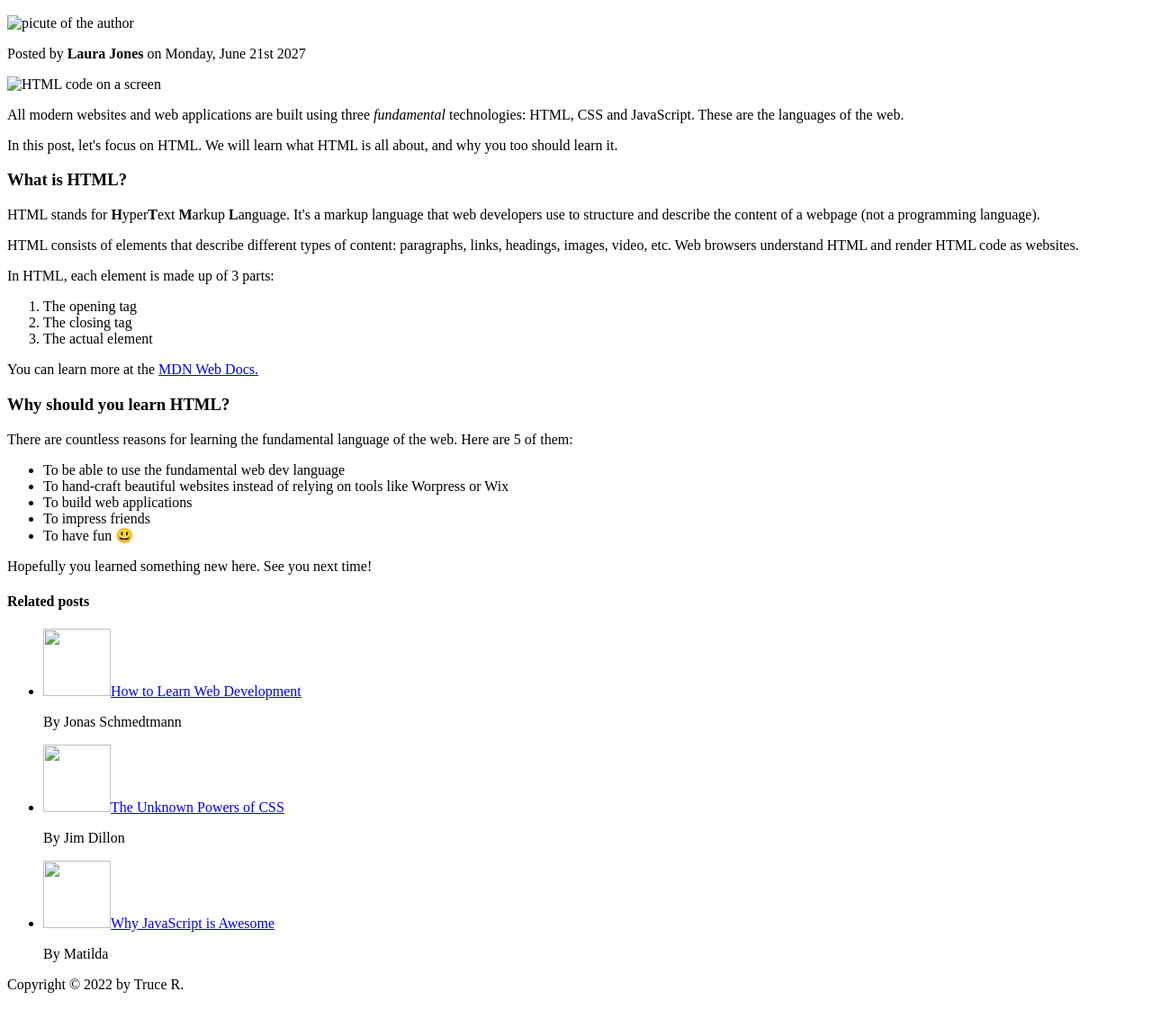
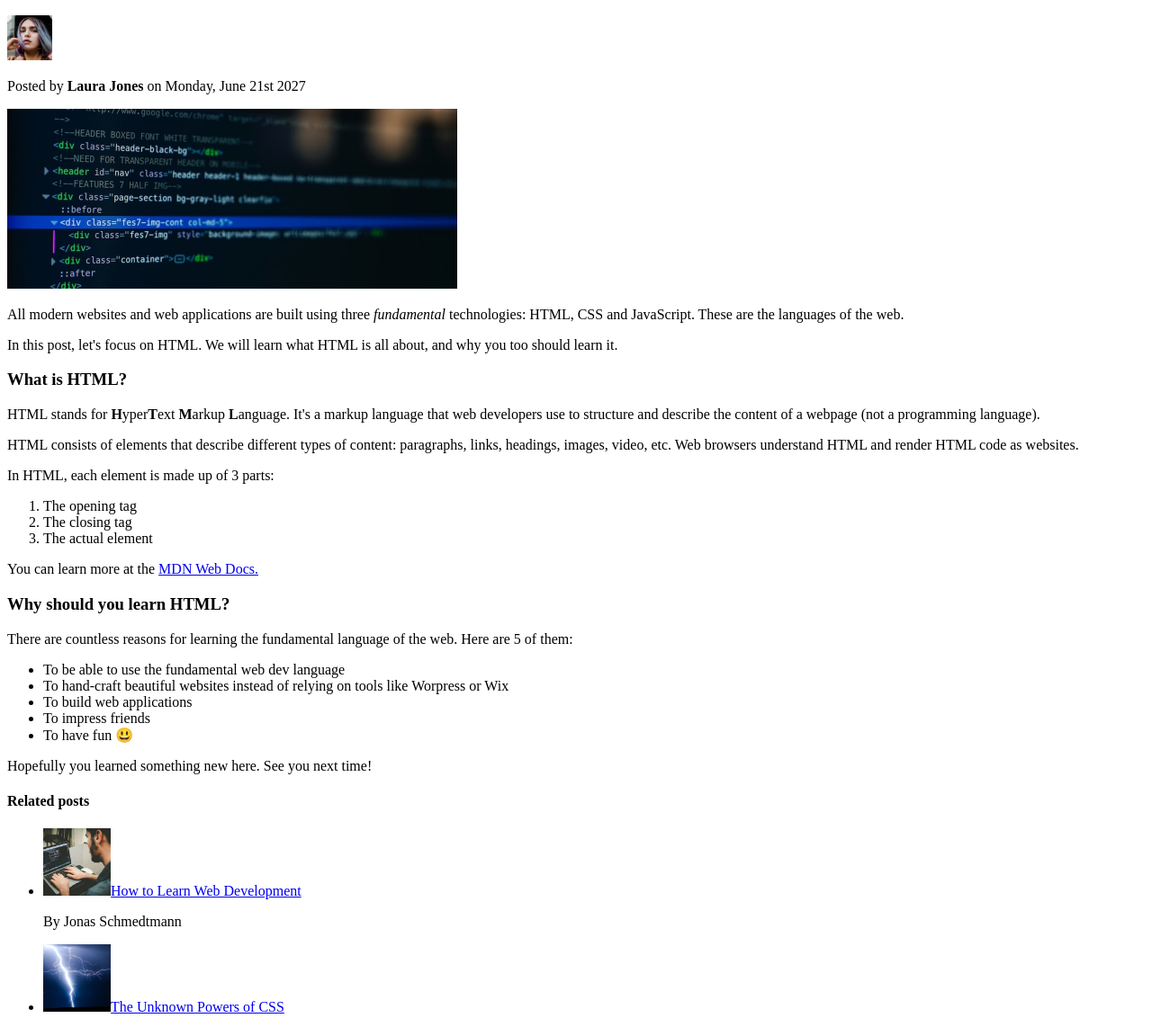
Before and after one commit to DevTruce/html-css, a plain HTML site: page Section 2 - HTML Development/src/index.html in a window 1280 px wide. Shown: the part 149-1291 px from the top of the page at 90% size. Before the commit the page ends 1269 px from the top, so only its background shows below. Drawn offline with Linux system fonts and the light colour scheme.

Commit message:
Completed Lessons 15 - 19 [Challenge #1]
completed this whole section alone very early in the course and just took notes during the rest since the project was completed

```diff
--- a/Section 2 - HTML Development/src/index.html
+++ b/Section 2 - HTML Development/src/index.html
@@ -21,7 +21,7 @@
       <header>
         <h2>The Basic Language of the Web: HTML</h2>
         <img
-          src="/Section 2 - HTML Development/laura-jones.jpg"
+          src="/Section 2 - HTML Development/img/laura-jones.jpg"
           width="50"
           height="50"
           alt="picute of the author"
@@ -29,7 +29,7 @@
         <p>Posted by<strong> Laura Jones </strong>on Monday, June 21st 2027</p>
 
         <img
-          src="/Section 2 - HTML Development/post-img.jpg"
+          src="/Section 2 - HTML Development/img/post-img.jpg"
           width="500"
           height="200"
           alt="HTML code on a screen"
@@ -91,7 +91,7 @@
       <ul>
         <li>
           <img
-            src="/Section 2 - HTML Development/related-1.jpg"
+            src="/Section 2 - HTML Development/img/related-1.jpg"
             width="75"
             height="75"
           /><a href="#">How to Learn Web Development</a>
@@ -100,7 +100,7 @@
         </li>
         <li>
           <img
-            src="/Section 2 - HTML Development/related-2.jpg"
+            src="/Section 2 - HTML Development/img/related-2.jpg"
             width="75"
             height="75"
           /><a href="#">The Unknown Powers of CSS</a>
@@ -109,7 +109,7 @@
         </li>
         <li>
           <img
-            src="/Section 2 - HTML Development/related-3.jpg"
+            src="/Section 2 - HTML Development/img/related-3.jpg"
             width="75"
             height="75"
           /><a href="#">Why JavaScript is Awesome</a>
```
